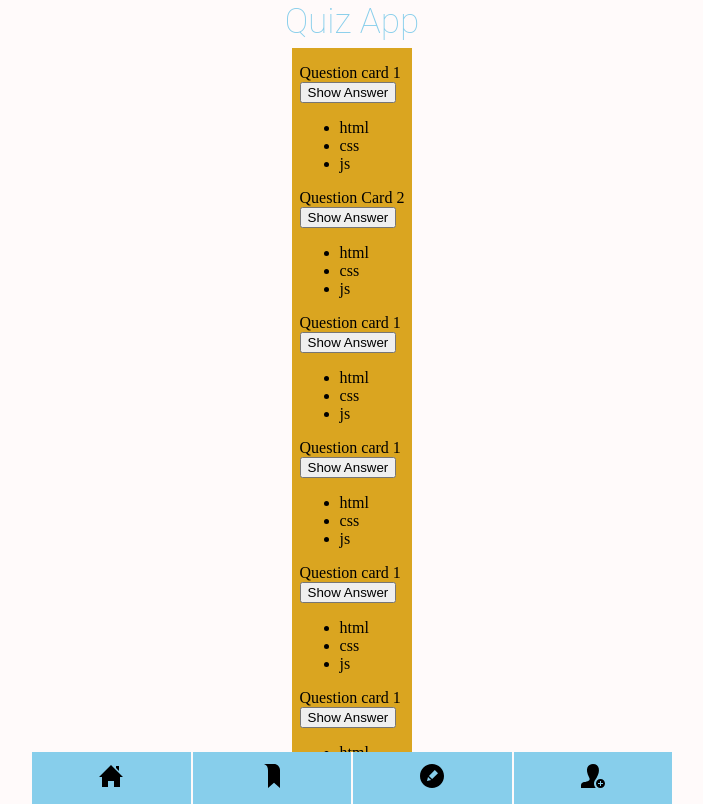
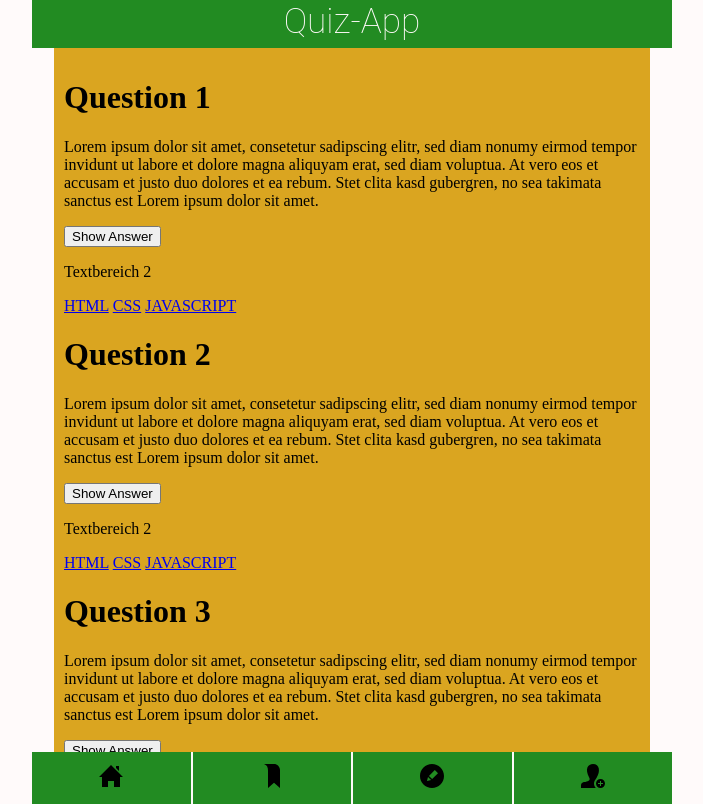
Before and after one commit to SeanPed/quiz-app, a plain HTML site: page index.html in a window 1280 px wide. Shown: the whole page, without its empty margins (288-991 px from the left). Drawn offline with Linux system fonts and the light colour scheme.

Commit message:
Working on card section

```diff
--- a/index.html
+++ b/index.html
@@ -13,62 +13,64 @@
   </head>
 
   <body>
-    <h1 class="top-style">Quiz App</h1>
-    <main>
-      <section class="card">
-        <div class="card-name">Question card 1</div>
+    <h1 class="top-style">Quiz-App</h1>
+    <main class="cardarea">
+
+      <div class="card">
+        <h1>Question 1</h1>
+        <p class="title">Lorem ipsum dolor sit amet, consetetur sadipscing elitr, sed diam nonumy eirmod tempor invidunt ut labore et dolore magna aliquyam erat, sed diam voluptua. At vero eos et accusam et justo duo dolores et ea rebum. Stet clita kasd gubergren, no sea takimata sanctus est Lorem ipsum dolor sit amet. </p>
         <button>Show Answer</button>
-        <ul class="tag-list" role="list">
-          <li class="tag">html</li>
-          <li class="tag">css</li>
-          <li class="tag">js</li>
-        </ul>
-      </section>
-      <section class="card">
-        <div class="card-name">Question Card 2</div>
+        <p>Textbereich 2</p>
+        <a href="#">HTML</a>
+        <a href="#">CSS</i></a>
+        <a href="#">JAVASCRIPT</i></a>
+      </div>
+
+      <div class="card">
+        <h1>Question 2</h1>
+        <p class="title">Lorem ipsum dolor sit amet, consetetur sadipscing elitr, sed diam nonumy eirmod tempor invidunt ut labore et dolore magna aliquyam erat, sed diam voluptua. At vero eos et accusam et justo duo dolores et ea rebum. Stet clita kasd gubergren, no sea takimata sanctus est Lorem ipsum dolor sit amet. </p>
         <button>Show Answer</button>
-        <ul class="tag-list" role="list">
-          <li class="tag">html</li>
-          <li class="tag">css</li>
-          <li class="tag">js</li>
-        </ul>
-      </section>
-      <section class="card">
-        <div class="card-name">Question card 1</div>
+        <p>Textbereich 2</p>
+        <a href="#">HTML</a>
+        <a href="#">CSS</i></a>
+        <a href="#">JAVASCRIPT</i></a>
+      </div>
+      <div class="card">
+        <h1>Question 3</h1>
+        <p class="title">Lorem ipsum dolor sit amet, consetetur sadipscing elitr, sed diam nonumy eirmod tempor invidunt ut labore et dolore magna aliquyam erat, sed diam voluptua. At vero eos et accusam et justo duo dolores et ea rebum. Stet clita kasd gubergren, no sea takimata sanctus est Lorem ipsum dolor sit amet. </p>
         <button>Show Answer</button>
-        <ul class="tag-list" role="list">
-          <li class="tag">html</li>
-          <li class="tag">css</li>
-          <li class="tag">js</li>
-        </ul>
-      </section>
-      <section class="card">
-        <div class="card-name">Question card 1</div>
+        <p>Textbereich 2</p>
+        <a href="#">HTML</a>
+        <a href="#">CSS</i></a>
+        <a href="#">JAVASCRIPT</i></a>
+      </div>
+      <div class="card">
+        <h1>Question 4</h1>
+        <p class="title">Lorem ipsum dolor sit amet, consetetur sadipscing elitr, sed diam nonumy eirmod tempor invidunt ut labore et dolore magna aliquyam erat, sed diam voluptua. At vero eos et accusam et justo duo dolores et ea rebum. Stet clita kasd gubergren, no sea takimata sanctus est Lorem ipsum dolor sit amet. </p>
         <button>Show Answer</button>
-        <ul class="tag-list" role="list">
-          <li class="tag">html</li>
-          <li class="tag">css</li>
-          <li class="tag">js</li>
-        </ul>
-      </section>
-      <section class="card">
-        <div class="card-name">Question card 1</div>
+        <p>Textbereich 2</p>
+        <a href="#">HTML</a>
+        <a href="#">CSS</i></a>
+        <a href="#">JAVASCRIPT</i></a>
+      </div>
+      <div class="card">
+        <h1>Question 5</h1>
+        <p class="title">Lorem ipsum dolor sit amet, consetetur sadipscing elitr, sed diam nonumy eirmod tempor invidunt ut labore et dolore magna aliquyam erat, sed diam voluptua. At vero eos et accusam et justo duo dolores et ea rebum. Stet clita kasd gubergren, no sea takimata sanctus est Lorem ipsum dolor sit amet. </p>
         <button>Show Answer</button>
-        <ul class="tag-list" role="list">
-          <li class="tag">html</li>
-          <li class="tag">css</li>
-          <li class="tag">js</li>
-        </ul>
-      </section>
-      <section class="card">
-        <div class="card-name">Question card 1</div>
+        <p>Textbereich 2</p>
+        <a href="#">HTML</a>
+        <a href="#">CSS</i></a>
+        <a href="#">JAVASCRIPT</i></a>
+      </div>
+      <div class="card">
+        <h1>Question 6</h1>
+        <p class="title">Lorem ipsum dolor sit amet, consetetur sadipscing elitr, sed diam nonumy eirmod tempor invidunt ut labore et dolore magna aliquyam erat, sed diam voluptua. At vero eos et accusam et justo duo dolores et ea rebum. Stet clita kasd gubergren, no sea takimata sanctus est Lorem ipsum dolor sit amet. </p>
         <button>Show Answer</button>
-        <ul class="tag-list" role="list">
-          <li class="tag">html</li>
-          <li class="tag">css</li>
-          <li class="tag">js</li>
-        </ul>
-      </section>
+        <p>Textbereich 2</p>
+        <a href="#">HTML</a>
+        <a href="#">CSS</i></a>
+        <a href="#">JAVASCRIPT</i></a>
+      </div>
     </main>
     <nav class="nav">
       <ul role="list">
--- a/styles/index.css
+++ b/styles/index.css
@@ -16,11 +16,14 @@ main {
 
 .top-style {
   font-family: "Roboto";
+  background-color: forestgreen;
+  width: 100%;
+  height: 100%;
   font-size: 2.2rem;
   font-weight: lighter;
   margin-top: 0;
   text-align: center;
-  color: skyblue;
+  color: snow;
 }
 .nav {
   display: grid;
@@ -32,9 +35,14 @@ main {
   display: contents;
 }
 .nav-link {
-    background: skyblue;
+  background: forestgreen;
   text-align: center;
   padding: 12px 0;
   color: white;
   text-decoration: none;
 }
+.cardarea {
+  width: 90%;
+  max-width: 640px;
+  padding: 10px;
+}
```
Lines whose indentation alone changed are shown as unchanged.
